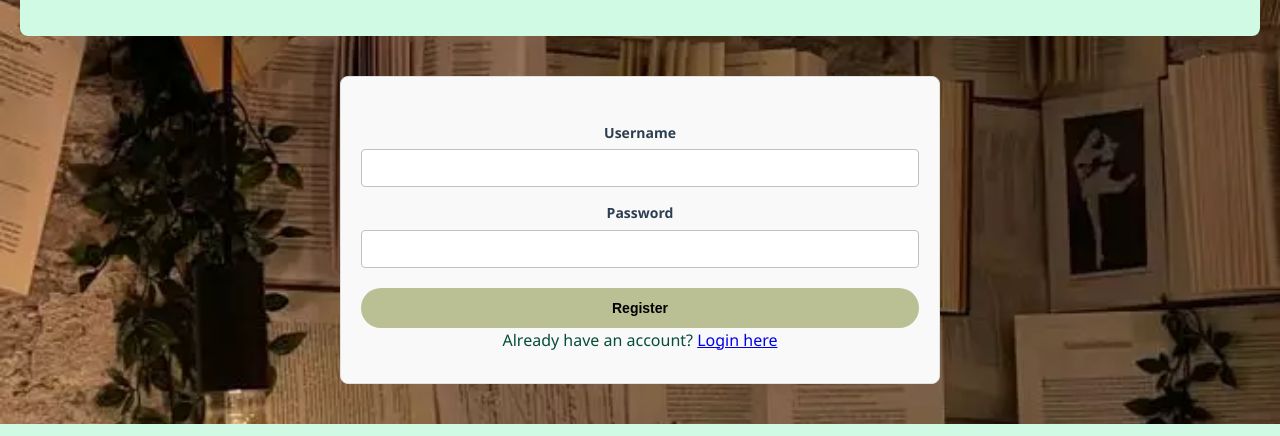
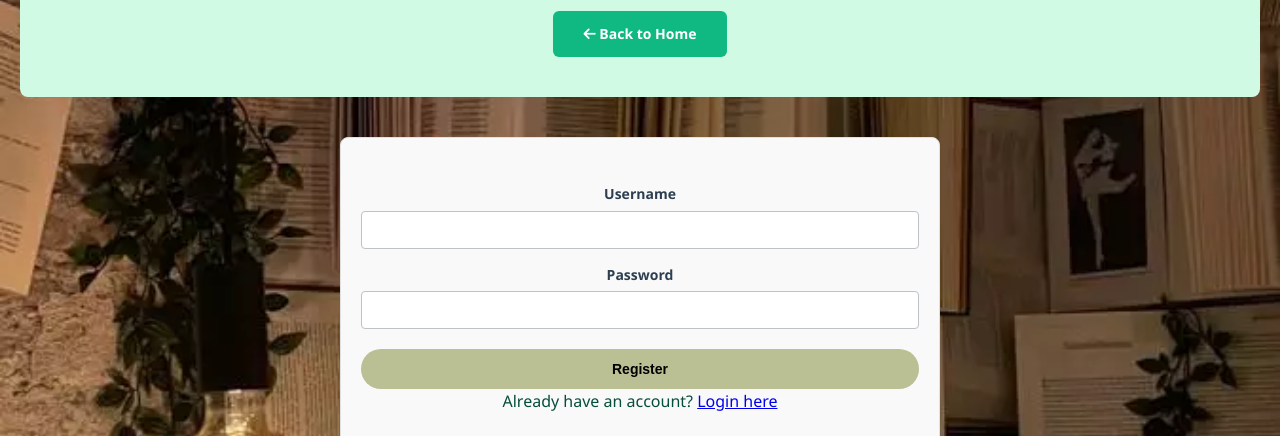
Before and after one commit to tugiii45/module1-project, a plain HTML site: page register.html in a window 1280 px wide. Shown: the part 191-627 px from the top of the page. Drawn offline with Linux system fonts and the light colour scheme.

Commit message:
add changes to login.html and register.html

```diff
--- a/register.html
+++ b/register.html
@@ -12,6 +12,9 @@
     <section class="page header">
         <h1>Register</h1>
         <p>Create a new account</p>
+        <a href="index.html" class="btn" style="margin-top: 15px; display: inline-block;">
+            <i class="fas fa-arrow-left"></i> Back to Home
+        </a>
     </section>
 
     <section class="form-section">
@@ -25,6 +28,7 @@
             <button type="submit">Register</button>
         </form>
         <p>Already have an account? <a href="login.html">Login here</a></p>
+
     </section>
 
     <footer>
```
Also changed, not shown: login.html (+3 -0 lines).
